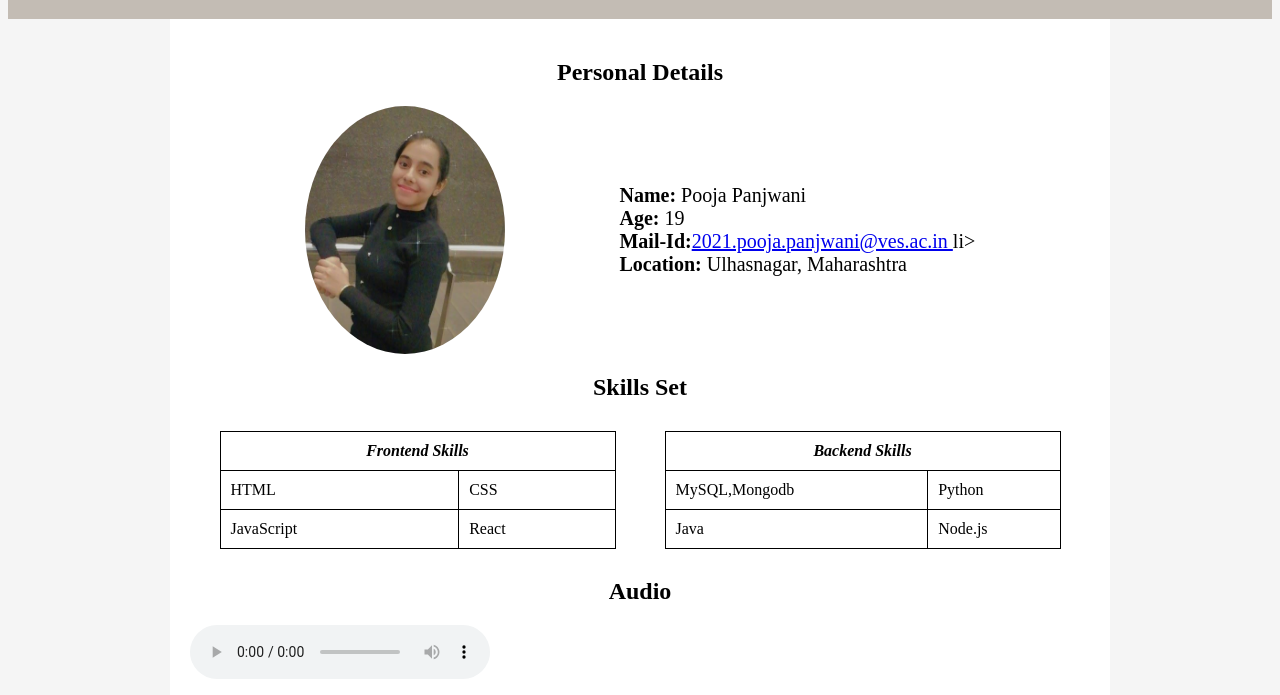
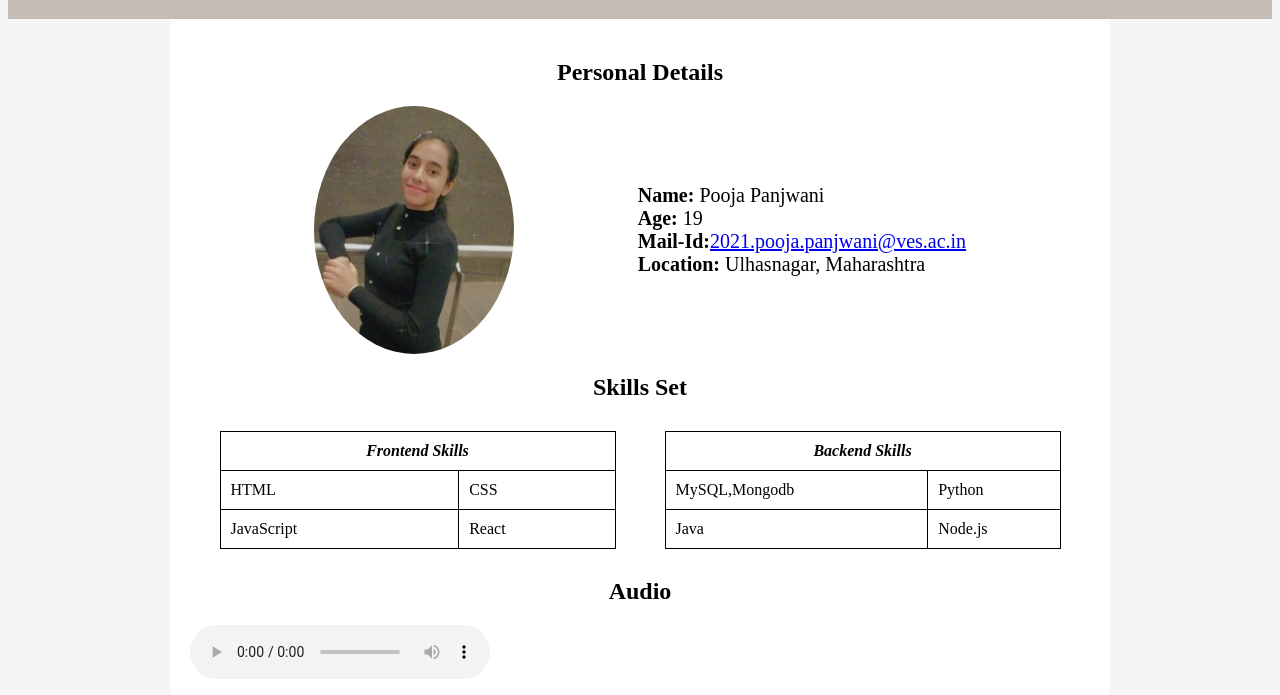
Before and after one commit to PoojaPanjwani04/poojapanjwani04.github.io, a plain HTML site: page index.html in a window 1280 px wide. Shown: the part 105-800 px from the top of the page. Drawn offline with Linux system fonts and the light colour scheme.

Commit message:
Update index.html

```diff
--- a/index.html
+++ b/index.html
@@ -18,7 +18,7 @@
             <ul style="list-style: none; padding: 0; font-size: 20px;">
                 <li><strong>Name:</strong> Pooja Panjwani</li>
                 <li><strong>Age:</strong> 19</li>
-                <li><strong>Mail-Id:</strong><a href="mailto:2021.pooja.panjwani@ves.ac.in">2021.pooja.panjwani@ves.ac.in </a> li>
+                <li><strong>Mail-Id:</strong><a href="mailto:2021.pooja.panjwani@ves.ac.in">2021.pooja.panjwani@ves.ac.in </a>
                 <li><strong>Location:</strong> Ulhasnagar, Maharashtra</li>
             </ul>
         </section>
```
